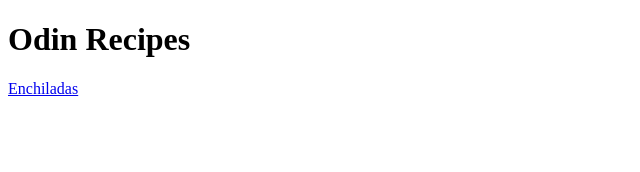
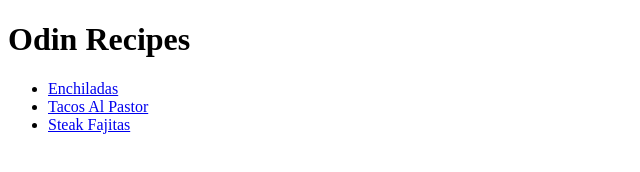
Before and after one commit to jaguilar2240/odin-recipes, a plain HTML site: page index.html in a window 1280 px wide. Shown: the whole page, without its empty margins (0-640 px from the left). Drawn offline with Linux system fonts and the light colour scheme.

Commit message:
Updated index.html to link to recipes

```diff
--- a/index.html
+++ b/index.html
@@ -7,6 +7,9 @@
 
     <body>
         <h1>Odin Recipes</h1>
-        <a href="recipes/Enchiladas.html">Enchiladas</a>
+        <ul>
+        <li><a href="recipes/Enchiladas.html">Enchiladas</a></li>
+        <li><a href="recipes/Tacos-Al-Pastor.html">Tacos Al Pastor</a></li>
+        <li><a href="recipes/Steak-Fajitas.html">Steak Fajitas</a></li>
     </body>
 </html>
```
Lines whose indentation alone changed are shown as unchanged.
